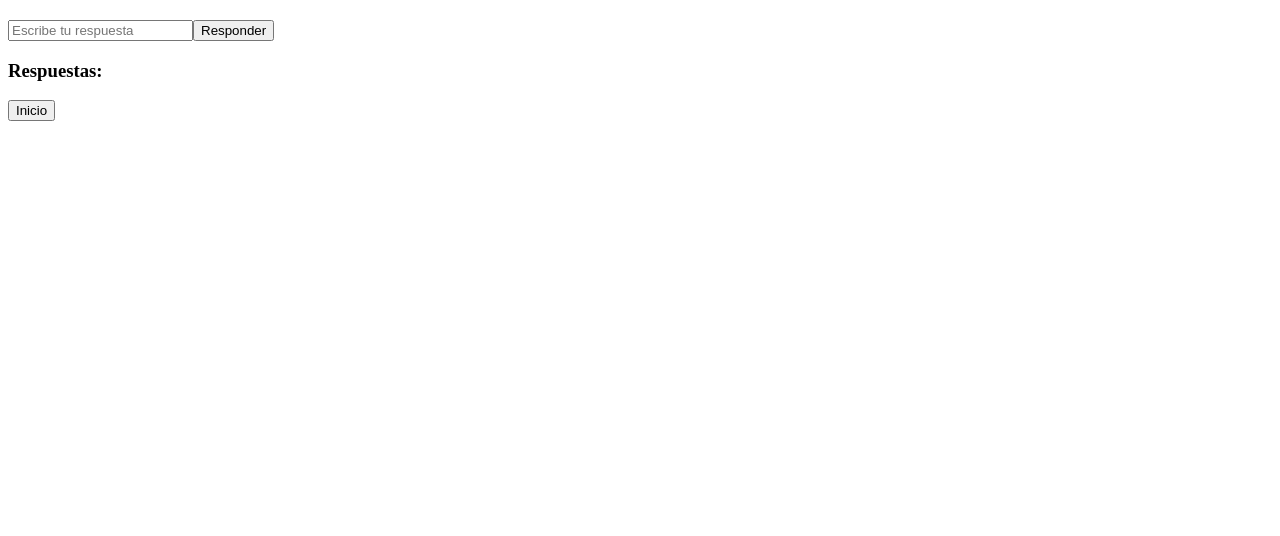
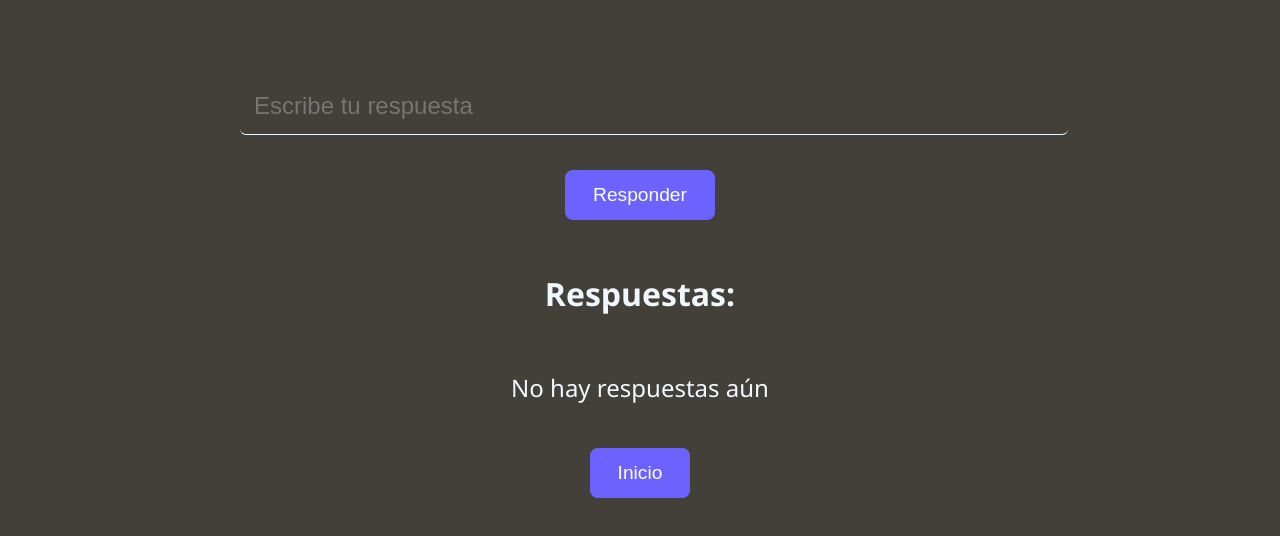
Before and after one commit to steve-quezada/IngeSoft2-P1-Frontend, a React (Vite) app in the folder proyecto-is2/: page /pregunta in a window 1280 px wide. Shown: the top 536 px of the page. Built offline with nearby package versions, Linux system fonts and the light colour scheme.

Commit message:
feat(style): se agrego los css para 3 las paginas

```diff
--- /dev/null
+++ b/proyecto-is2/src/pages/Home.css
@@ -0,0 +1,102 @@
+body, html {
+    margin: 0;
+    padding: 0;
+}
+
+.main {
+  background-color: #424038;
+  min-height: 100vh;
+  display: flex;
+  font-family: 'Segoe UI', Tahoma, Geneva, Verdana, sans-serif;
+  flex-direction: column;
+  justify-content: center;
+  align-items: center;
+  padding: 25px;
+}
+
+
+h1 {
+  font-size: 5rem;
+  text-align: center;
+
+  font-weight: 100;
+  color: aliceblue;
+  margin-bottom: 10px;
+}
+
+.botonPreguntas {
+  background-color: #6c63ff;
+  color: white;
+  border: none;
+  padding: 14px 28px;
+  border-radius: 8px;
+  font-size: 1.2rem;
+  cursor: pointer;
+  transition: 0.3s ease;
+  margin: 20px auto;
+  display: block;
+}
+
+.botonPreguntas:hover {
+  background-color: #5750d9;
+}
+
+
+.formulario {
+  display: flex;
+  flex-direction: column;
+  gap: 15px;
+  width: 100%;
+  max-width: 800px;
+}
+
+
+input[type="text"],
+textarea {
+  width: 100%;
+  padding: 14px;
+  border-radius: 6px;
+  border:none;
+  outline: none;
+  font-size: 1.5rem;
+  background-color: #424038;
+  color: aliceblue;
+  border-bottom: 1px solid aliceblue;
+}
+
+
+textarea {
+  min-height: 50px;
+  resize: none;
+  overflow: hidden;
+}
+
+
+.error {
+  color: #ff6b6b;
+  margin-bottom: 10px;
+  text-align: center;
+}
+
+.checkbox1{
+    font-size: 1.2rem;
+    display: "flex";
+    color: aliceblue;
+}
+
+.botonCancelar {
+  background-color: #a94442;
+  color: white;
+  border: none;
+  padding: 14px 28px;
+  border-radius: 8px;
+  font-size: 1.2rem;
+  cursor: pointer;
+  transition: 0.3s ease;
+  margin: 20px auto;
+  display: block;
+}
+
+.botonCancelar:hover {
+  background-color: #cf5452;
+}
--- a/proyecto-is2/src/pages/Home.jsx
+++ b/proyecto-is2/src/pages/Home.jsx
@@ -1,6 +1,7 @@
 import { useState } from "react"
 import { useNavigate } from "react-router-dom"
 import { api } from "../services/api"
+import "./Home.css"
 
 function Home() {
     const [pregunta, setPregunta] = useState("") //Hook que maneja la pregunta
@@ -10,6 +11,7 @@ function Home() {
     const [loading, setLoading] = useState(false) // Hook para manejar el estado de carga
     const [error, setError] = useState("") // Hook para manejar errores
     const navigate = useNavigate() //Hook para manjear la navegacion
+    const [mostrarFormulario, setMostrarFormulario] = useState(false) //Hook que ayuda en el aspecto visual del formulario
 
     async function manejarEnvio(e) {
         e.preventDefault()
@@ -44,6 +46,7 @@ function Home() {
         try {
             setLoading(true)
             const preguntaCreada = await api.createQuestion(pregunta, descripcion, anonimo, nombreAutor)
+            setMostrarFormulario(false)
 
             navigate("/pregunta", {
                 state: {
@@ -61,14 +64,29 @@ function Home() {
     }
 
 return (
-    <div>
+    <div className = "main" >
         <h1>Preguntas Facultad de Ciencias</h1>
-        <button onClick={() => navigate("/preguntas")} style={{marginBottom: '20px'}}>
+
+
+        <button className="botonPreguntas" onClick={() => navigate("/preguntas")}>
             Ver todas las preguntas
         </button>
 
-        {error && <div style={{color: 'red', marginBottom: '10px'}}>{error}</div>}
-        <form onSubmit={manejarEnvio}>
+
+        {!mostrarFormulario && (
+            <button
+                className="botonPreguntas"
+                onClick={() => setMostrarFormulario(true)}
+            >
+                Nueva pregunta
+            </button>
+        )}
+
+
+        {mostrarFormulario && (
+            <>
+                {error && <div className="error">{error}</div>}
+                <form onSubmit={manejarEnvio} className="formulario">
                     <input
                         type="text"
                         placeholder="¿Cuál es tu pregunta? Entre 5 y 80 caracteres"
@@ -97,14 +115,15 @@ return (
                         }}
                     />
                     <br />
-        <label style={{display: 'flex', alignItems: 'center', margin: '10px 0'}}>
+                    <label className="checkbox1" >
                         <input
+                            className="checbox2"
                             type="checkbox"
                             checked={anonimo}
                             onChange={(e) => {
                                 setAnonimo(e.target.checked)
                                 if (e.target.checked) {
-                        setNombreAutor("") // Limpiar el nombre si se marca anónimo
+                                    setNombreAutor("")
                                 }
                             }}
                             disabled={loading}
@@ -112,10 +131,22 @@ return (
                         />
                         Publicar pregunta de forma anónima
                     </label>
-        <button type="submit" disabled={loading}>
+                    <button className="botonPreguntas" type="submit" disabled={loading}>
                         {loading ? "Enviando..." : "Enviar"}
                     </button>
+
+                    <button
+                        type="button"
+                        className="botonCancelar"
+                        onClick={() => setMostrarFormulario(false)}
+                        disabled={loading}
+                        style={{marginTop: '10px', backgroundColor: ''}}
+                    >
+                        Cancelar
+                    </button>
                 </form>
+            </>
+        )}
     </div>
   )
 }
--- /dev/null
+++ b/proyecto-is2/src/pages/ListaPreguntas.css
@@ -0,0 +1,29 @@
+body, html {
+    margin: 0;
+    padding: 0;
+}
+
+.mainLista {
+  background-color: #424038;
+  min-height: 100vh;
+  display: flex;
+  font-family: 'Segoe UI', Tahoma, Geneva, Verdana, sans-serif;
+  flex-direction: column;
+  align-items: center;     /* CENTRA HORIZONTALMENTE */
+  padding: 25px;
+}
+
+h2{
+    font-size: 3rem;
+    color: aliceblue;
+}
+
+
+p{
+    font-size: 1.5rem;
+    color: aliceblue;
+}
+
+small{
+    color: aliceblue;
+}
--- a/proyecto-is2/src/pages/ListaPreguntas.jsx
+++ b/proyecto-is2/src/pages/ListaPreguntas.jsx
@@ -1,6 +1,7 @@
 import { useState, useEffect } from "react"
 import { useNavigate } from "react-router-dom"
 import { api } from "../services/api"
+import "./ListaPreguntas.css"
 
 function ListaPreguntas() {
     const [preguntas, setPreguntas] = useState([])
@@ -39,7 +40,7 @@ function ListaPreguntas() {
     if (error) return <div style={{color: 'red'}}>Error: {error}</div>
 
     return (
-        <div>
+        <div className="mainLista">
             <h1>Todas las Preguntas</h1>
             <button onClick={() => navigate("/")}>Nueva Pregunta</button>
 
--- /dev/null
+++ b/proyecto-is2/src/pages/Pregunta.css
@@ -0,0 +1,59 @@
+body, html {
+    margin: 0;
+    padding: 0;
+}
+
+.mainPregunta {
+  background-color: #424038;
+  min-height: 100vh;
+  display: flex;
+  font-family: 'Segoe UI', Tahoma, Geneva, Verdana, sans-serif;
+  flex-direction: column;
+  align-items: center;     /* CENTRA HORIZONTALMENTE */
+  padding: 25px;
+}
+
+.h2Pregunta{
+    font-size: 2rem;
+    color: aliceblue;
+}
+
+h3{
+    font-size: 2rem;
+    color: aliceblue;
+}
+
+p{
+    font-size: 1.5rem;
+    color: aliceblue;
+}
+
+button {
+  background-color: #6c63ff;
+  color: white;
+  border: none;
+  padding: 14px 28px;
+  border-radius: 8px;
+  font-size: 1.2rem;
+  cursor: pointer;
+  transition: 0.3s ease;
+  margin: 20px auto;
+  display: block;
+}
+
+button:hover {
+  background-color: #5750d9;
+}
+
+.formulario {
+  display: flex;
+  flex-direction: column;
+  gap: 15px; /* Espacio entre inputs */
+  width: 100%;
+  max-width: 800px; /* Hace que el formulario sea más ancho */
+}
+
+.respuestas{
+    font-size: 1.3rem;
+    color: aliceblue;
+}
--- a/proyecto-is2/src/pages/Pregunta.jsx
+++ b/proyecto-is2/src/pages/Pregunta.jsx
@@ -1,10 +1,9 @@
 import { useParams } from "react-router-dom"
 import { useState } from "react"
 import { useNavigate, useLocation } from "react-router-dom"
-
+import "./Pregunta.css"
 
 function Pregunta() {
-    const { texto } = useParams()   // Hook para recibir la pregunta con el URL
     const [respuestas, setRespuestas] = useState([]) // Hook para actualizar la lista de respuestas
     const [nuevaRespuesta, setNuevaRespuesta] = useState("") // Hook para registrar la nueva respuesta
     const navigate = useNavigate() //Hook para manejar la navegacion
@@ -24,13 +23,15 @@ function Pregunta() {
         navigate('/')
     }
 
+
 return (
-    <div>
-        <h2>{pregunta}</h2>
+    <div className="mainPregunta">
+        <h2 className="h2Pregunta">{pregunta}</h2>
+        {autor && <p><strong>Autor:</strong> {autor}</p>}
         {descripcion && <p><strong>Descripcion:</strong> {descripcion}</p>}
-        {autor && <p><strong>Autor:</strong> {autor}</p>}
 
-        <form onSubmit={manejarEnvio}>
+
+        <form className="formulario"onSubmit={manejarEnvio}>
         <input
             type="text"
             placeholder="Escribe tu respuesta"
@@ -41,11 +42,16 @@ return (
         </form>
 
         <h3>Respuestas:</h3>
-        <ul>
-            {respuestas.map((r, i) => (
-                <li key={i}>{r}</li>
-            ))}
-        </ul>
+        {respuestas.length > 0 ? (
+            <ul>
+                {respuestas.map((r, i) => (
+                    <li className="respuestas" key={i}>{r}</li>
+                ))}
+            </ul>
+        ) : (
+            <p>No hay respuestas aún</p>
+        )}
+
         <button onClick={botonInicio}>Inicio</button>
     </div>
   )
```
Lines whose indentation alone changed are shown as unchanged.
